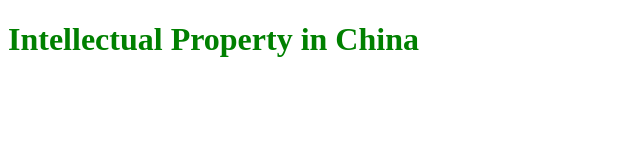
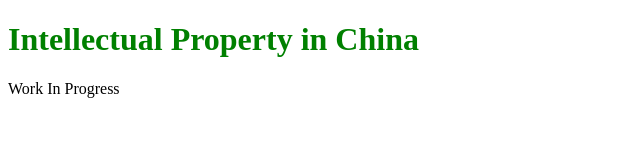
Before and after one commit to ThomasPeachey/Chinesecopyright, a plain HTML site: page index.html in a window 1280 px wide. Shown: the whole page, without its empty margins (0-640 px from the left). Drawn offline with Linux system fonts and the light colour scheme.

Commit message:
Update index.html

```diff
--- a/index.html
+++ b/index.html
@@ -6,6 +6,6 @@
     </font>
 	</head>
 	<body>
-
+		<p> Work In Progress </p>
 	</body>
 </html>
```
